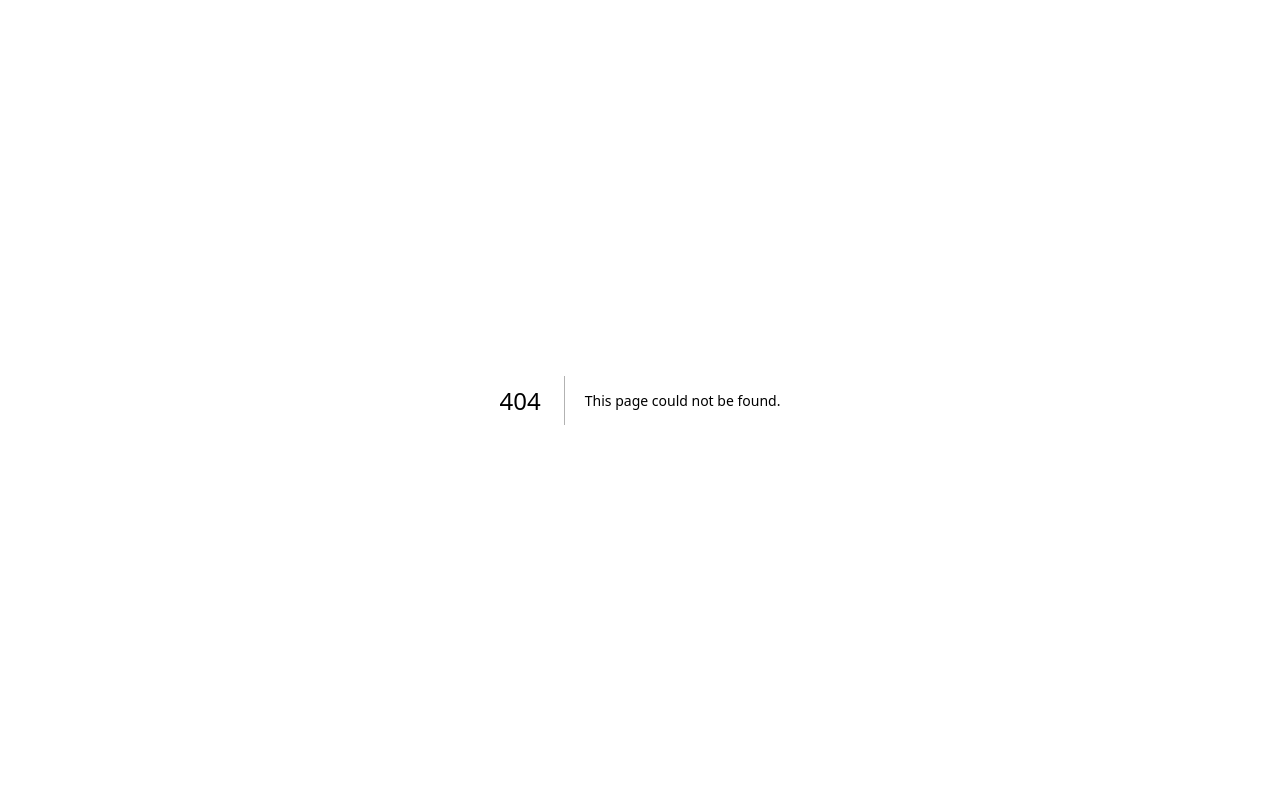
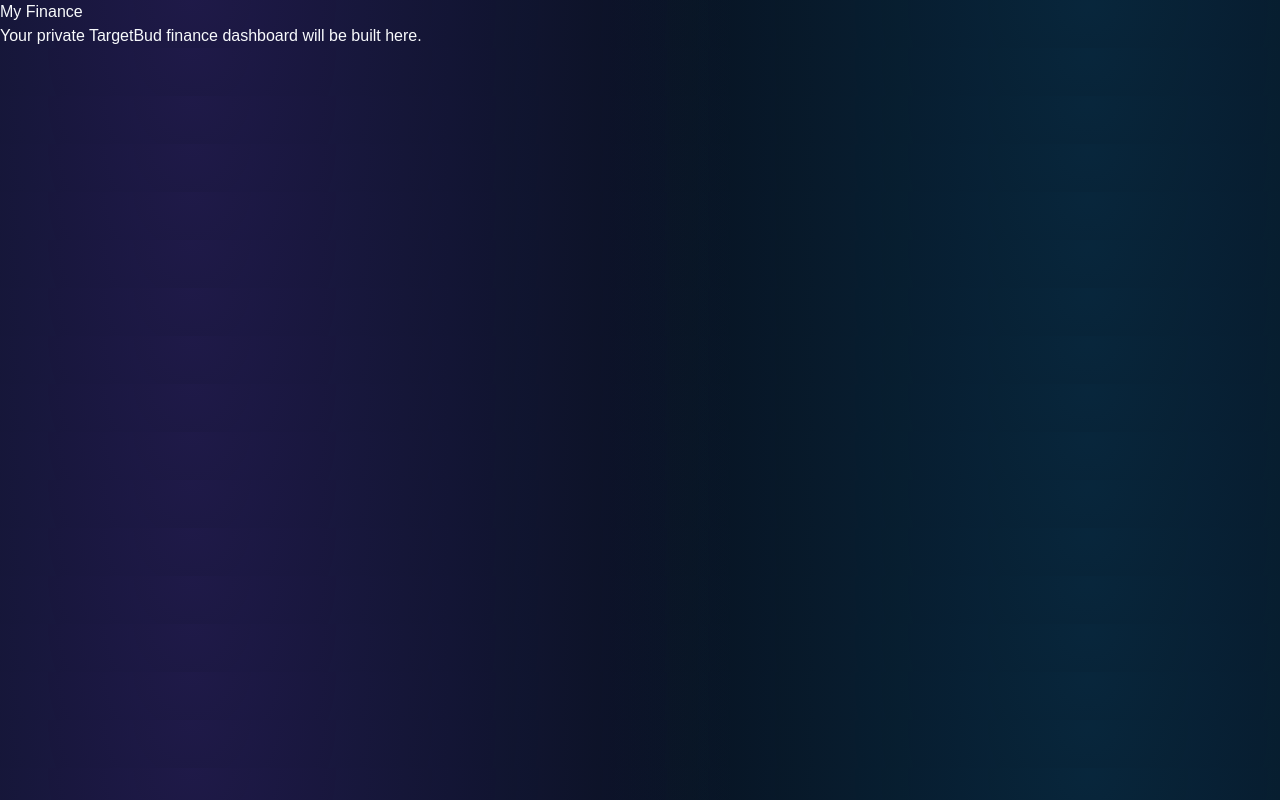
Before and after one commit to hariaahil/my-app, a Next.js app: page /finance in a window 1280 px wide. Before the commit this address had no page. Built offline with nearby package versions, Linux system fonts and the light colour scheme.

Commit message:
Add Finance route

```diff
--- /dev/null
+++ b/app/finance/page.tsx
@@ -0,0 +1,3 @@
+export default function FinancePage() {
+  return <main><h1>My Finance</h1><p>Your private TargetBud finance dashboard will be built here.</p></main>;
+}
```
